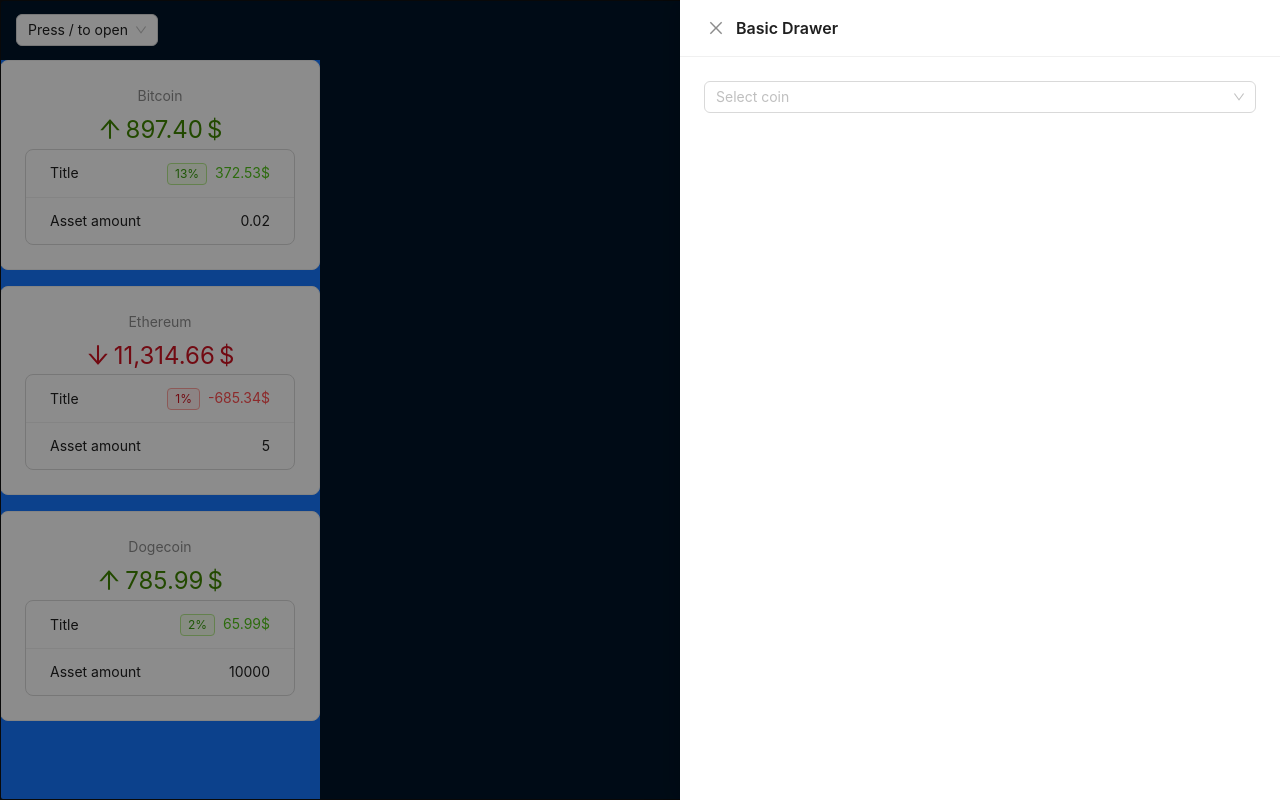
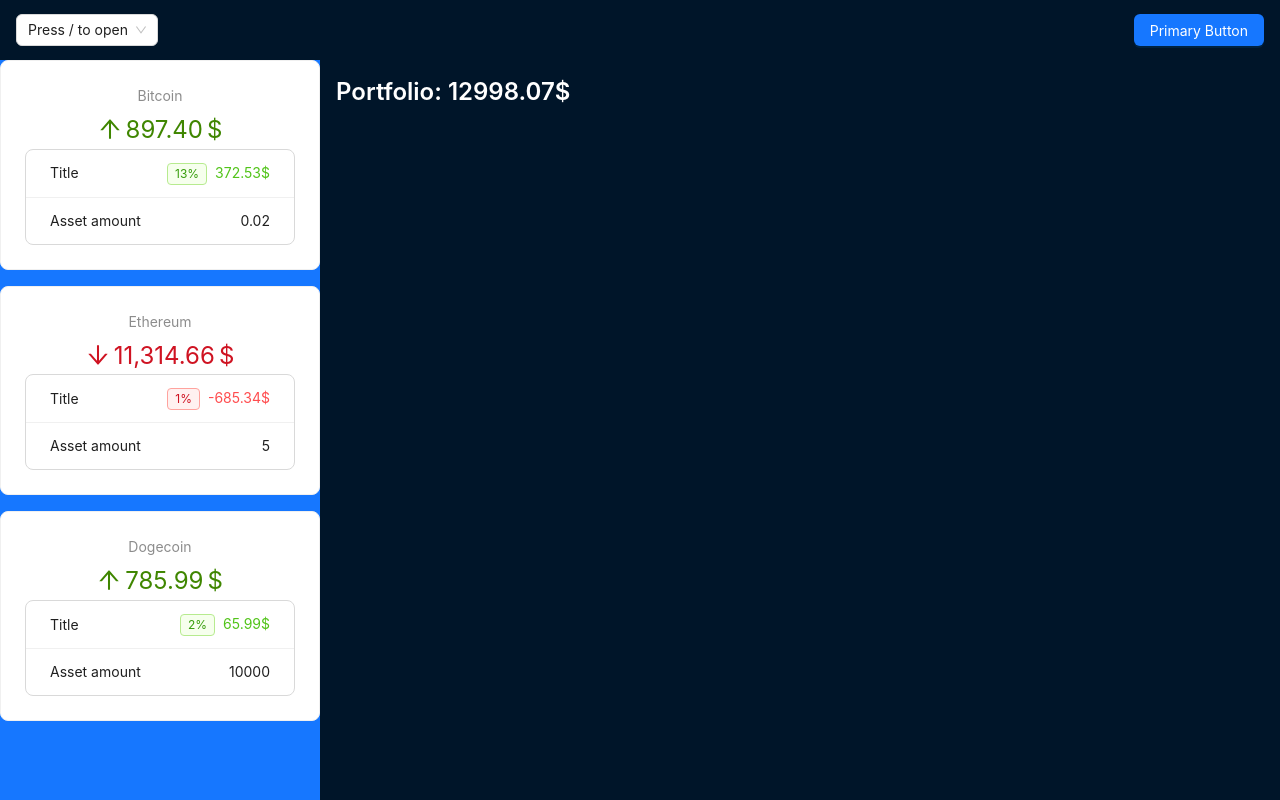
Before and after one commit to tryall1/react, a React (Vite) app: page / in a window 1280 px wide. Built offline with nearby package versions, Linux system fonts and the light colour scheme.

Commit message:
code optimized

```diff
--- a/src/components/layouts/AppContent.jsx
+++ b/src/components/layouts/AppContent.jsx
@@ -1,4 +1,5 @@
-import { Layout } from 'antd';
+import { Layout, Typography } from 'antd';
+import { useCrypto } from '../../context/crypto-context';
 
 const contentStyle = {
     textAlign: 'center',
@@ -9,9 +10,24 @@
   };
 
 export default function AppContent() {
+    const {assets, crypto} = useCrypto()
+
+    const cryptoPriceMap = crypto.reduce((acc, c) => {
+        acc[c.id]=c.price
+        return acc
+    }, {})
+
     return (
         <Layout.Content style={contentStyle}>
-            Content
+            <Typography.Title level={3} style={{textAlign: 'left', color: '#fff'}}>
+                Portfolio: {''}
+                {assets
+                    .map(asset => asset.amount * cryptoPriceMap[asset.id])
+                    .reduce((acc, v) => (acc += v), 0)
+                    .toFixed(2)
+                }
+                $
+                </Typography.Title>
         </Layout.Content>
     )
 }
--- a/src/components/layouts/AppHeader.jsx
+++ b/src/components/layouts/AppHeader.jsx
@@ -17,7 +17,7 @@
 export default function AppHeader () {
     const [select, setSelect] = useState(false)
     const [modal, setModal] = useState(false)
-    const [drawer, setDrawer] = useState(true)
+    const [drawer, setDrawer] = useState(false)
     const [coin, setCoin] = useState(null)
     const {crypto}  = useCrypto()
 
```
